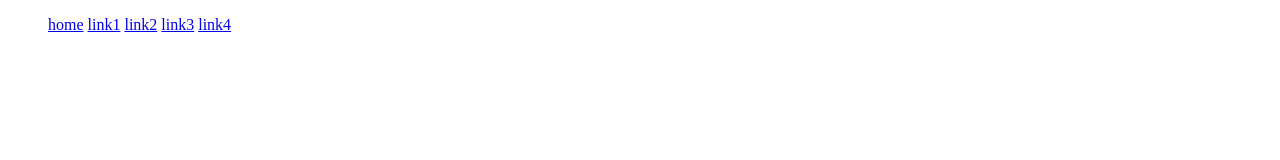
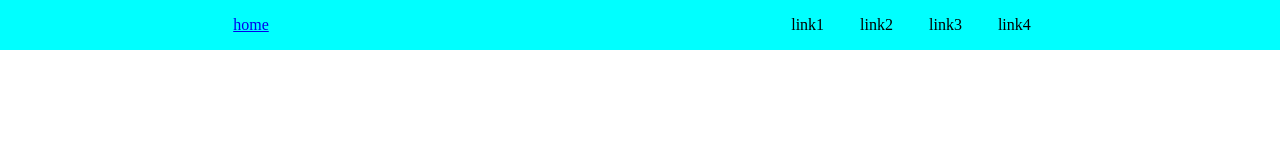
Before and after one commit to CastleWhite23/link-interno, a plain HTML site: page index.html in a window 1280 px wide. Drawn offline with Linux system fonts and the light colour scheme.

Commit message:
estilizando navbar

```diff
--- a/index.html
+++ b/index.html
@@ -13,8 +13,10 @@
 
 <body>
     <nav class="navbar">
+        <div class="nav-brand">
+            <a href="#" class="nav-link">home</a>
+        </div>
         <ul class="nav-ul">
-            <a href="#" class="nav-link">home</a>
             <a href="#" class="nav-link">link1</a>
             <a href="#" class="nav-link">link2</a>
             <a href="#" class="nav-link">link3</a>
--- a/style.css
+++ b/style.css
@@ -0,0 +1,31 @@
+*{
+    margin: 0 auto;
+    padding: 0 auto;
+    box-sizing: border-box;
+}
+
+body{
+    width: 100%;
+    height: 100vh;
+}
+
+.navbar{
+    width: 100%;
+    height: 50px;
+    background-color: aqua;
+
+    display: flex;
+    align-items: center;
+    justify-content: space-around;
+
+    position: fixed;
+    top: 0;
+    left: 0;
+}
+
+.navbar .nav-ul a.nav-link{
+    text-decoration: none;
+    margin: 1rem;
+    color: #000;
+
+}
```
